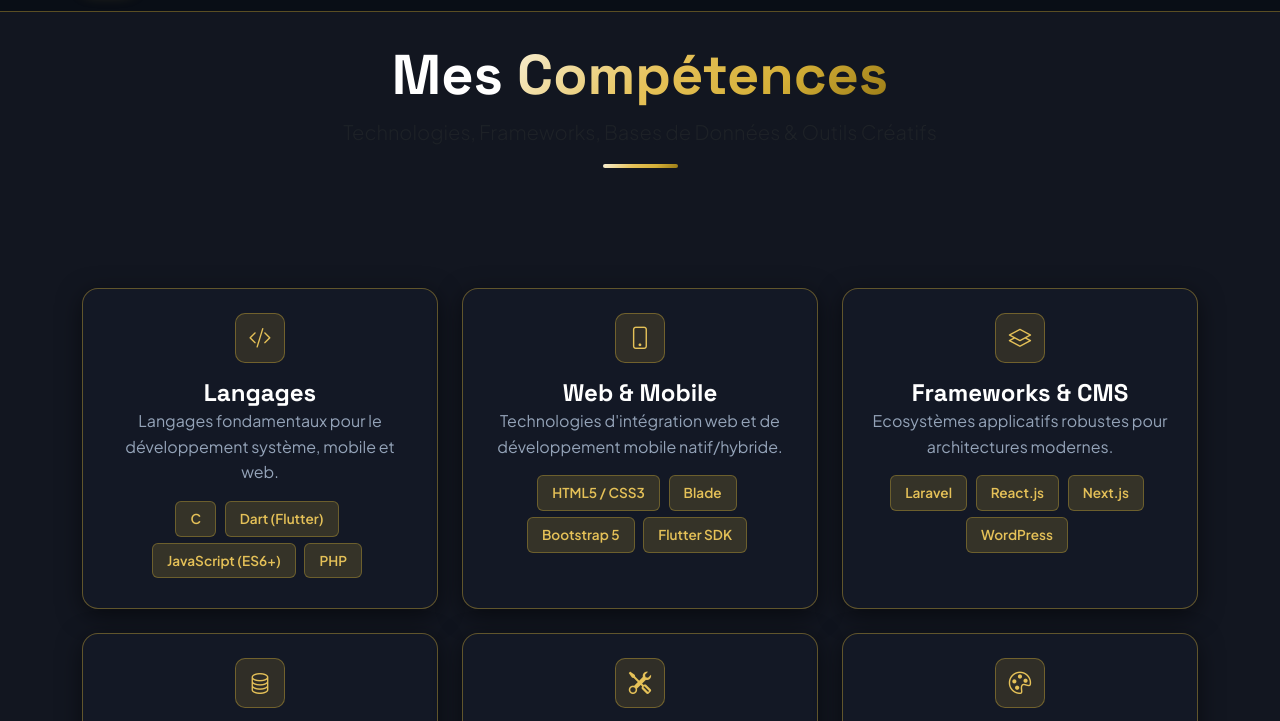
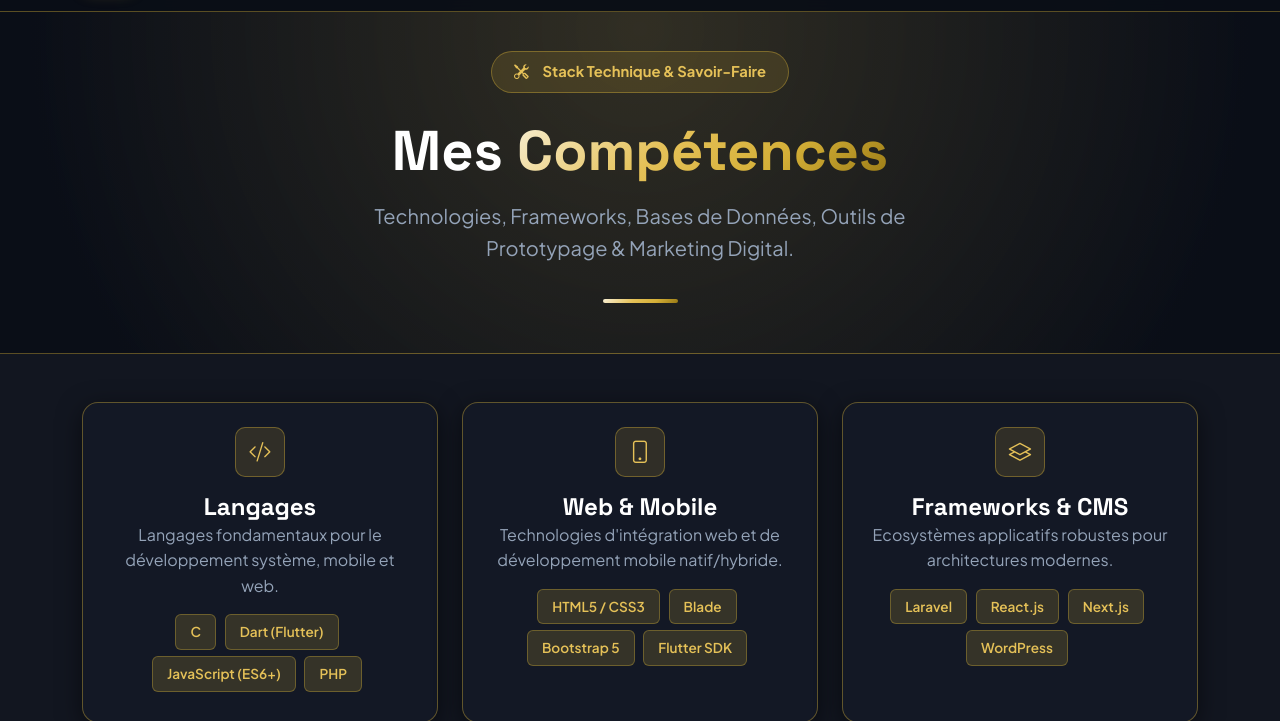
Before and after one commit to amour05/portfolio-amour, a plain HTML site: page skills/index.html in a window 1280 px wide. Shown: the part 79-800 px from the top of the page. Drawn offline with nearby package versions, Linux system fonts and the light colour scheme.

Commit message:
Intégration de la bannière Hero Prestige Or et Noir unifiée sur l'ensemble des sous-pages (À propos, Compétences, CV, Projets, Contact)

```diff
--- a/assets/css/style.css
+++ b/assets/css/style.css
@@ -147,7 +147,7 @@
   background: rgba(212, 175, 55, 0.15);
 }
 
-/* --- Hero Section --- */
+/* --- Hero Section & Bannières --- */
 .hero-section {
   min-height: 88vh;
   position: relative;
@@ -156,6 +156,13 @@
   align-items: center;
   padding-top: 120px;
   padding-bottom: 75px;
+}
+
+.hero-section-subpage {
+  padding-top: 130px;
+  padding-bottom: 50px;
+  background: radial-gradient(circle at 50% 25%, rgba(212, 175, 55, 0.16) 0%, rgba(10, 14, 23, 1) 85%);
+  border-bottom: 1.5px solid var(--gold-border);
 }
 
 .hero-badge {
--- a/skills/index.html
+++ b/skills/index.html
@@ -27,7 +27,7 @@
           <span class="d-block text-gold small" style="font-size:0.7rem; letter-spacing:1.5px;">DÉVELOPPEUR | DESIGNER | IA</span>
         </div>
       </a>
-      <button class="navbar-toggler" type="button" data-bs-toggle="collapse" data-bs-target="#navMain" aria-controls="navMain" aria-expanded="false" aria-label="Toggle navigation">
+      <button class="navbar-toggler" type="button" data-bs-toggle="collapse" data-bs-target="#navMain">
         <span class="navbar-toggler-icon"></span>
       </button>
       <div class="collapse navbar-collapse" id="navMain">
@@ -43,11 +43,16 @@
     </div>
   </nav>
 
-  <!-- Header Banner -->
-  <header class="py-5 mt-5 text-center bg-darker">
-    <div class="container py-4 animate__animated animate__fadeInDown">
-      <h1 class="display-4 fw-bold text-white">Mes <span class="text-gold-gradient">Compétences</span></h1>
-      <p class="lead text-muted">Technologies, Frameworks, Bases de Données &amp; Outils Créatifs</p>
+  <!-- Hero Section Subpage Banner -->
+  <header class="hero-section-subpage text-center">
+    <div class="container animate__animated animate__fadeInDown">
+      <div class="hero-badge">
+        <i class="bi bi-tools text-gold me-1"></i> Stack Technique &amp; Savoir-Faire
+      </div>
+      <h1 class="display-4 fw-bold text-white mb-3">Mes <span class="text-gold-gradient">Compétences</span></h1>
+      <p class="hero-lead mx-auto" style="max-width: 650px;">
+        Technologies, Frameworks, Bases de Données, Outils de Prototypage &amp; Marketing Digital.
+      </p>
       <div class="section-divider"></div>
     </div>
   </header>
```
Also changed, not shown: about/index.html (+11 -6 lines), contacts/index.html (+10 -5 lines), cv/index.html (+10 -5 lines), projects/index.html (+10 -5 lines).
